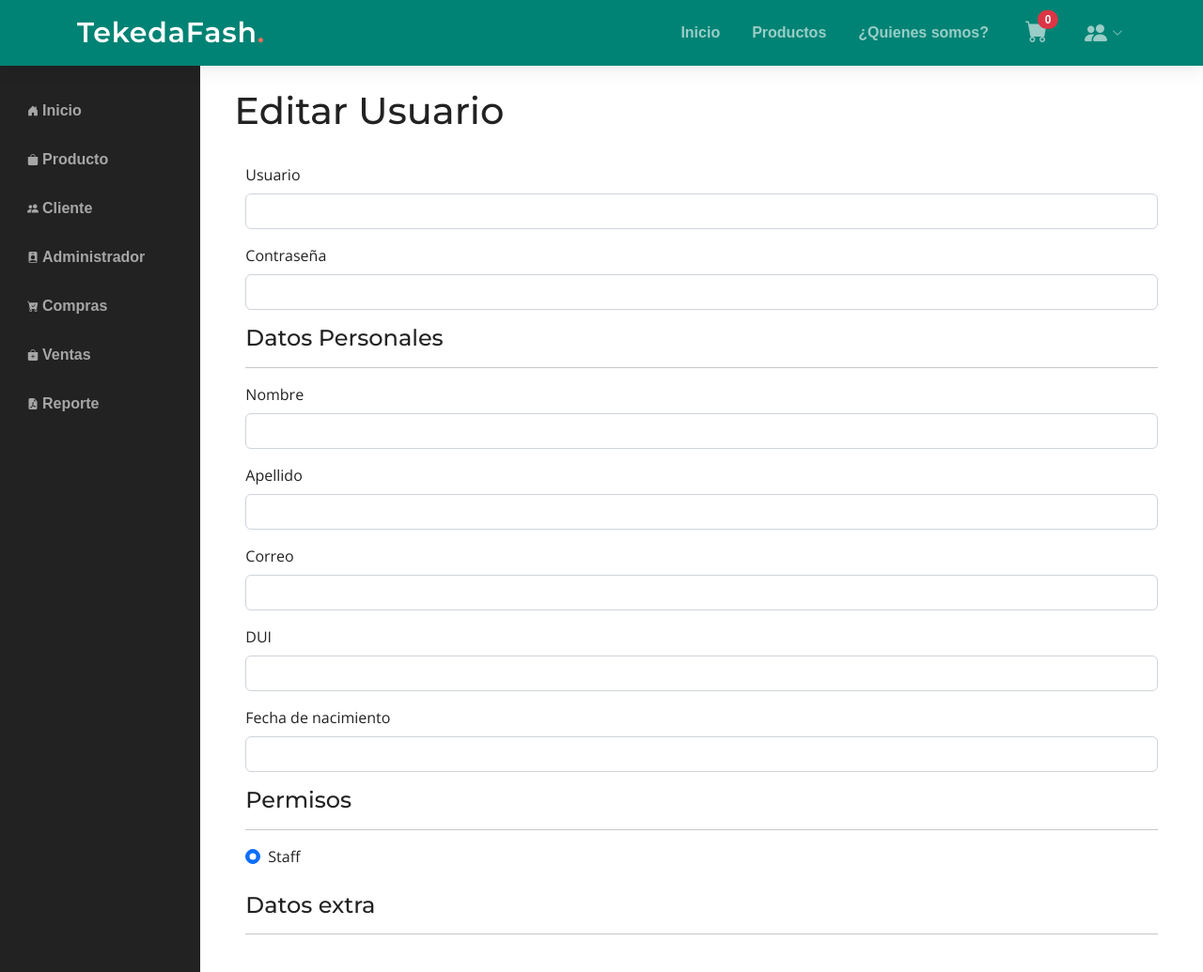
After one commit to marvinortiz22/tekedafash, a Django app: page /dashboard/editarAdmin/1 in a window 1280 px wide. The commit adds this page. Shown: the whole page at 94% size. Run offline with Django 4.2, Linux system fonts and the light colour scheme; data comes from the database, SQL or seed files in the repository; some libraries are stand-ins or nearby versions.

Commit message:
boton editar
working progress

```diff
--- /dev/null
+++ b/Administrador/templates/Administrador/editarAdmin.html
@@ -0,0 +1,57 @@
+{% extends 'General/baseAdmin.html' %}
+{% block title %} Edicion de staff {% endblock %}
+
+{% block body %}
+<h1>Editar Usuario</h1>
+<br>
+<div class="container">
+<form action="/cambiosAdmin/">
+    <div class="mb-3">
+         <label for="Username" class="form-label">Usuario</label>
+           <input type="username" id="username" name="username" class="form-control" id="username" required>
+    </div>
+     <div class="mb-3">
+            <label for="password" class="form-label">Contraseña</label>
+            <input type="password" class="form-control" id="exampleInputPassword1" required>
+    </div>
+    <h4>Datos Personales</h4>
+    <hr>
+    <div class="mb-3">
+        <label for="Username" class="form-label">Nombre</label>
+        <input type="username" id="username" name="username" class="form-control" id="username" required>
+    </div>
+    <div class="mb-3">
+        <label for="Username" class="form-label">Apellido</label>
+        <input type="username" id="username" name="username" class="form-control" id="username" required>
+    </div>
+    <div class="mb-3">
+        <label for="Username" class="form-label">Correo</label>
+        <input type="username" id="username" name="username" class="form-control" id="username" required>
+    </div>
+    <div class="mb-3">
+        <label for="Username" class="form-label">DUI</label>
+        <input type="username" id="username" name="username" class="form-control" id="username" required>
+    </div>
+    <div class="mb-3">
+        <label for="Username" class="form-label">Fecha de nacimiento</label>
+        <input type="username" id="username" name="username" class="form-control" id="username" required>
+    </div>
+    <h4>Permisos</h4>
+    <hr>
+    <div class="form-check">
+        <input class="form-check-input" type="radio" name="flexRadioDefault" id="flexRadioDefault2" checked>
+        <label class="form-check-label" for="flexRadioDefault2">
+          Staff
+        </label>
+      </div>
+      <br>
+    <h4>Datos extra</h4>
+    <hr>
+    <div>
+
+    </div>
+
+
+</form>
+</div>
+{% endblock %}
--- a/Administrador/templates/Administrador/gestionarAdministrador.html
+++ b/Administrador/templates/Administrador/gestionarAdministrador.html
@@ -1,5 +1,5 @@
 {% extends 'General/baseAdmin.html' %}
-{% block title %} Inicio {% endblock %}
+{% block title %} Gestion de staff {% endblock %}
 
 {% block body %}
 
@@ -35,8 +35,8 @@
                     <td>{{usuario.first_name}}</td>
                     <td>{{usuario.last_name}}</td>
                     <td>
-                        <a href="" class="btn btn-warning m-2"><i class="bi bi-pencil-square text-white"></i></a>
-                        <a href="eliminarAdmin/{{usuario.username}}" class="btn btn-danger m-2"><i class="bi bi-trash-fill"></i></a>
+                        <a href="editarAdmin/{{usuario.id}}" class="btn btn-warning m-2"><i class="bi bi-pencil-square text-white"></i></a>
+                        <a href="eliminarAdmin/{{usuario.id}}" class="btn btn-danger m-2"><i class="bi bi-trash-fill"></i></a>
                     </td>
                 </tr>
                 {% endfor %}
--- a/Administrador/urls.py
+++ b/Administrador/urls.py
@@ -6,5 +6,6 @@ urlpatterns = [
     path('gestionarProducto', views.gestionarProducto, name = "gestionarProducto"),
     path('gestionarCliente', views.gestionarCliente, name = "gestionarCliente"),
     path('gestionarAdministrador', views.gestionarAdministrador, name = "gestionarAdministrador"),
-    path('eliminarAdmin/<username>',views.eliminarAdmin, name="eliminarAdmin")
+    path('eliminarAdmin/<id>',views.eliminarAdmin, name="eliminarAdmin"),
+    path('editarAdmin/<id>',views.editarAdmin, name="editarAdmin")
 ]
--- a/Administrador/views.py
+++ b/Administrador/views.py
@@ -33,10 +33,15 @@ def gestionarAdministrador(request):
     }
     return render(request, 'Administrador/gestionarAdministrador.html', data)
 
-def eliminarAdmin(request, username):
-    usuario = Usuario.objects.get(username=username)
+def eliminarAdmin(request, id):
+    usuario = Usuario.objects.get(id=id)
     usuario.delete()
     return redirect('/dashboard/gestionarAdministrador')
+
+def editarAdmin(request,id):
+    usuario = Usuario.objects.get(id=id)
+    return render(request, "Administrador/editarAdmin.html", {"usuario": usuario})
+
 
 def cambiarCalendario(objeto, cambio, cambios):
     objeto = objeto.replace(cambio, cambios)
```
